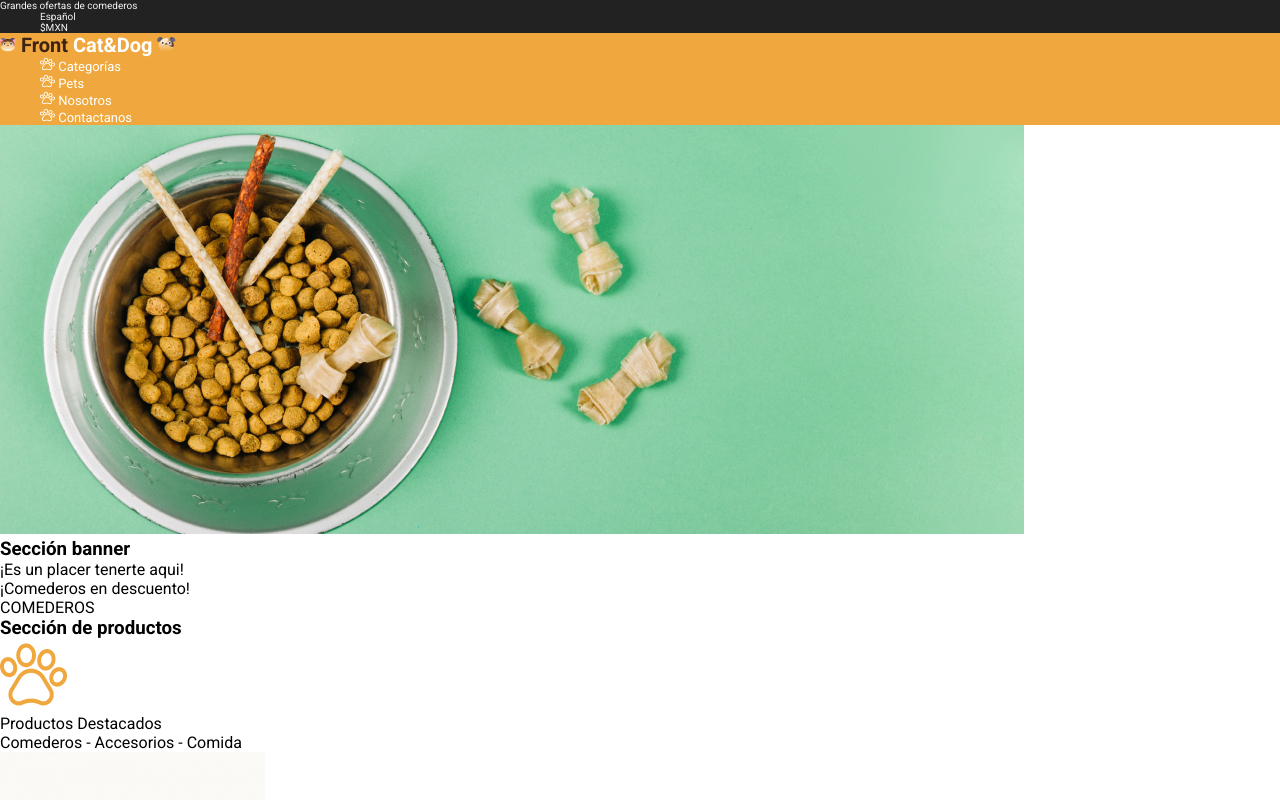
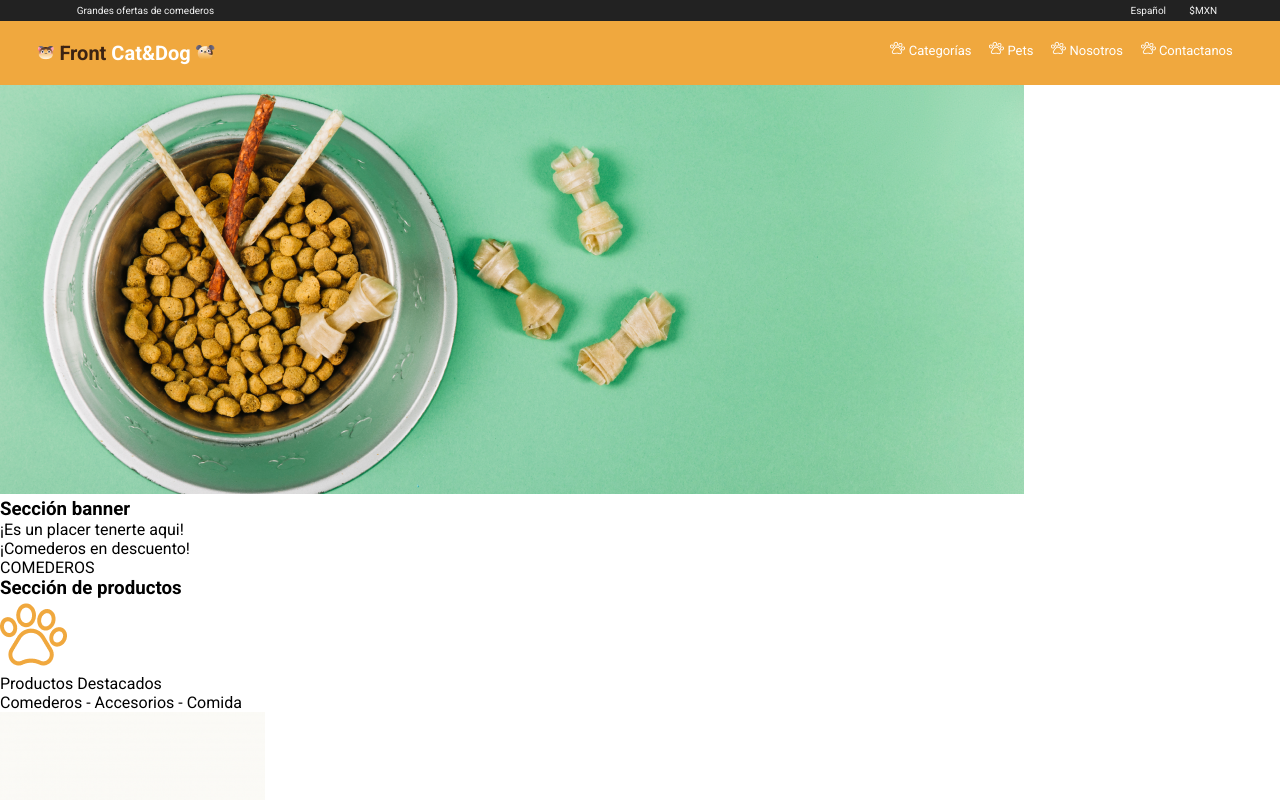
Before and after one commit to marian3299/Front_CatandDog, a plain HTML site: page index.html in a window 1280 px wide. Shown: the top 800 px of the page. Drawn offline with Linux system fonts and the light colour scheme.

Commit message:
terminar flexbox

```diff
--- a/css/estilos.css
+++ b/css/estilos.css
@@ -3,27 +3,49 @@
 * {
   font-family: Roboto, sans-serif;
   margin: 0;
+  box-sizing: border-box;
 }
 
-  .header-container1{
+header {
+  width: 100vw;
+}
+
+.header-container1 {
   background-color: #222222;
   color: #F3F3F3;
   font-weight: 400;
   font-size: 10px;
+  display: flex;
+  justify-content: space-between;
+  padding: 5px 0px;
+
+}
+
+header section.header-container1 p {
+  padding-left: 6%;
 }
 
 .header-container1-list {
   list-style: none;
+  display: flex;
+  justify-content: space-around;
+  width: 150px;
+  margin-right: 4%;
 }
 
 .header-container2 {
   background-color: #F0A83E;
   color: #ffffff;
+  display: flex;
+  justify-content: space-between;
+  width: 100vw;
+  padding: 20px 0;
 }
 
 .logo-base {
   font-weight: 700;
   font-size: 20px;
+  margin-left: 3%;
 }
 
 .logo-front {
@@ -34,5 +56,9 @@
   list-style: none;
   font-weight: 400;
   font-size: 13px;
-
+  display: flex;
+  width: 400px;
+  justify-content: space-around;
+  margin-right: 3vw;
+  align-items: center;
 }
```
Lines whose indentation alone changed are shown as unchanged.
